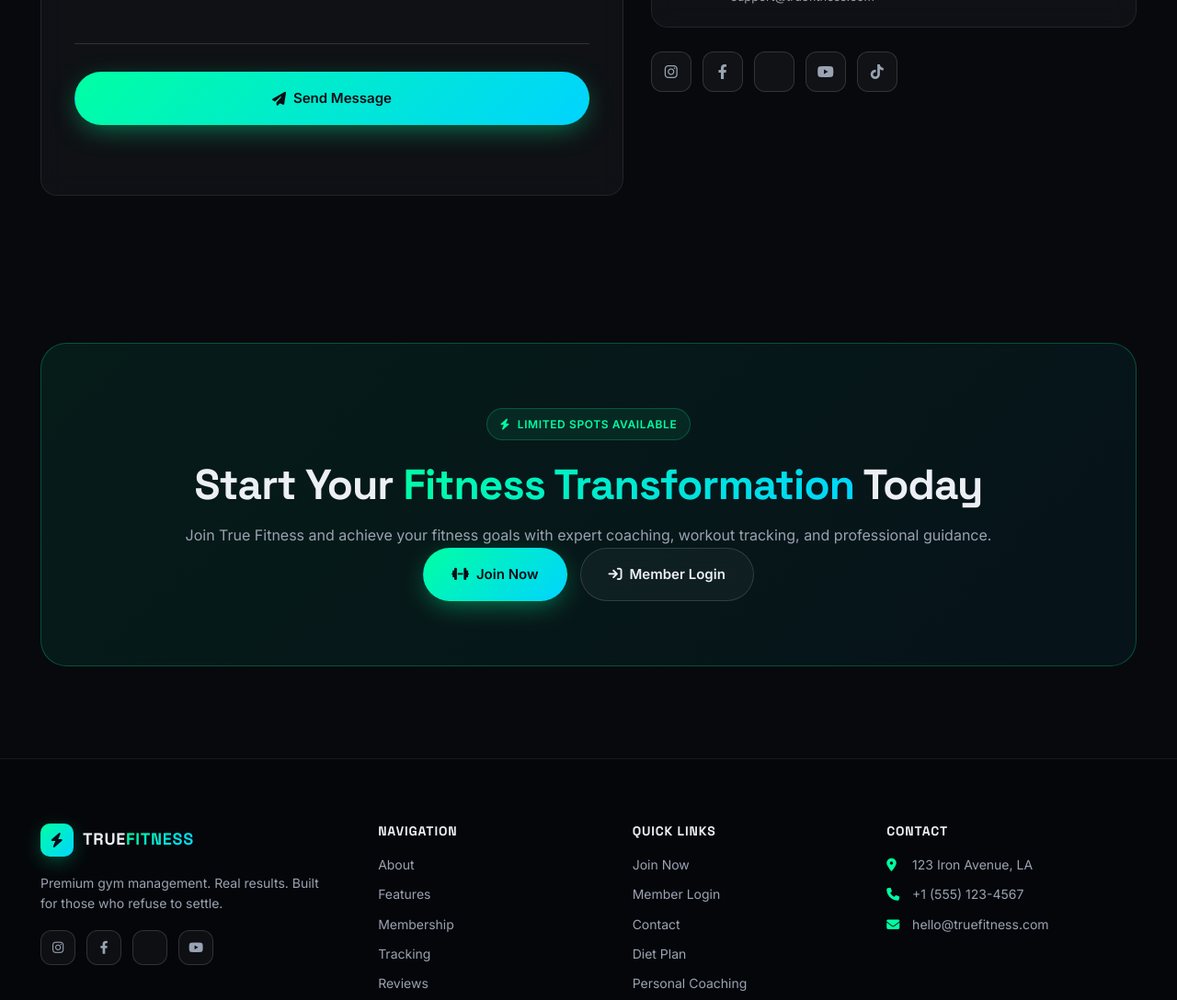
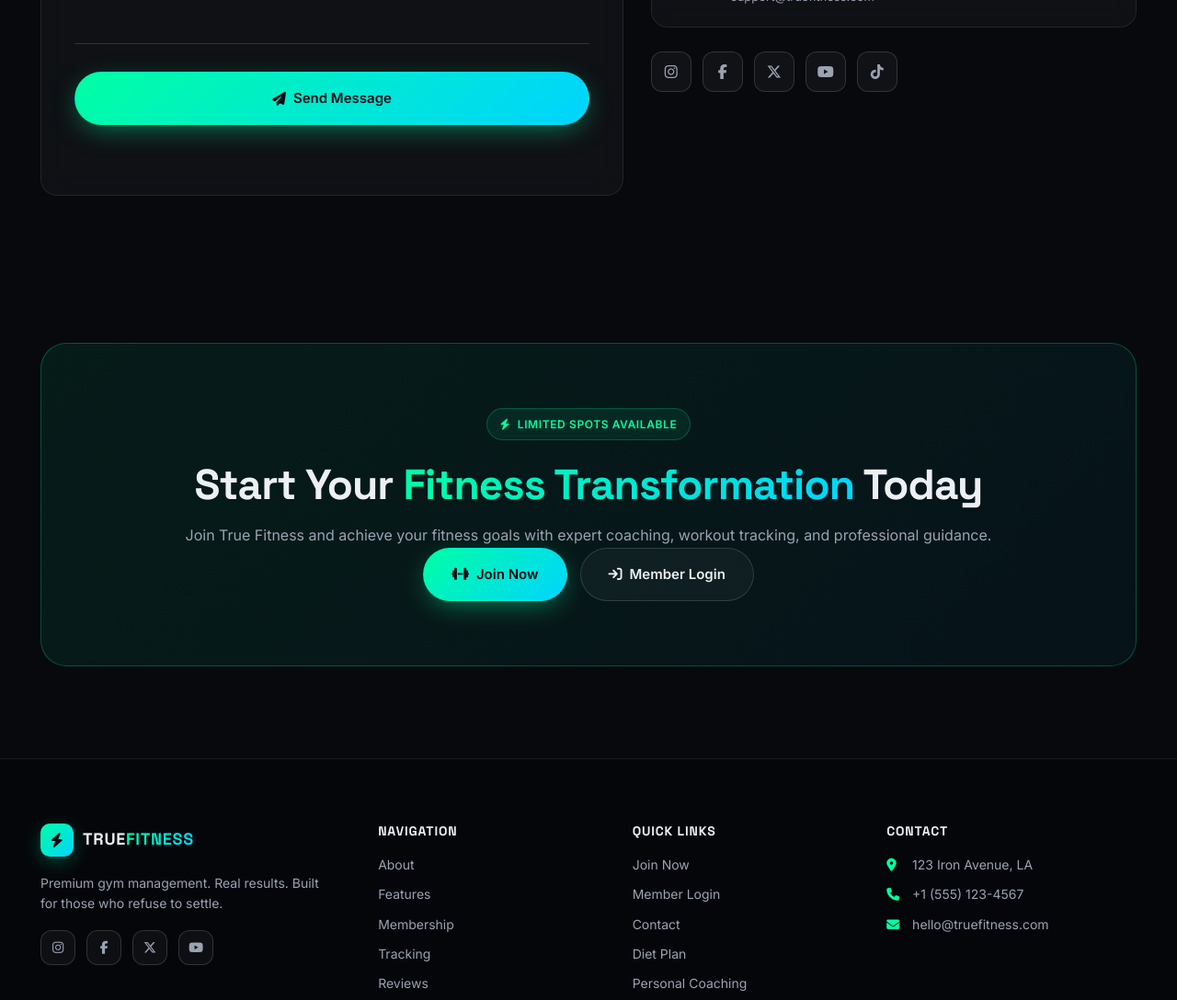
Before and after one commit to ZoyaAnsari19/True-Fitness, a Next.js app: page / in a window 1280 px wide. Shown: the part 8187-9275 px from the top of the page at 92% size. Built offline with nearby package versions, Linux system fonts and the light colour scheme.

Commit message:
Upgrade Font Awesome CDN to 6.7.2 for `fa-x-twitter` support and update aria-label from "Twitter" to "X" in social icons. Document changes in TASKLOG.md.

```diff
--- a/src/app/layout.tsx
+++ b/src/app/layout.tsx
@@ -24,7 +24,7 @@ export default function RootLayout({
           rel="stylesheet"
         />
         <link
-          href="https://cdn.jsdelivr.net/npm/@fortawesome/fontawesome-free@6.4.0/css/all.min.css"
+          href="https://cdn.jsdelivr.net/npm/@fortawesome/fontawesome-free@6.7.2/css/all.min.css"
           rel="stylesheet"
         />
         <link href="/static/style.css" rel="stylesheet" />
--- a/src/app/page.tsx
+++ b/src/app/page.tsx
@@ -607,7 +607,7 @@ export default function Home() {
               <div className="socials">
                 <a href="#" aria-label="Instagram"><i className="fa-brands fa-instagram"></i></a>
                 <a href="#" aria-label="Facebook"><i className="fa-brands fa-facebook-f"></i></a>
-                <a href="#" aria-label="Twitter"><i className="fa-brands fa-x-twitter"></i></a>
+                <a href="#" aria-label="X"><i className="fa-brands fa-x-twitter"></i></a>
                 <a href="#" aria-label="YouTube"><i className="fa-brands fa-youtube"></i></a>
                 <a href="#" aria-label="TikTok"><i className="fa-brands fa-tiktok"></i></a>
               </div>
@@ -650,7 +650,7 @@ export default function Home() {
             <div className="socials small">
               <a href="#" aria-label="Instagram"><i className="fa-brands fa-instagram"></i></a>
               <a href="#" aria-label="Facebook"><i className="fa-brands fa-facebook-f"></i></a>
-              <a href="#" aria-label="Twitter"><i className="fa-brands fa-x-twitter"></i></a>
+              <a href="#" aria-label="X"><i className="fa-brands fa-x-twitter"></i></a>
               <a href="#" aria-label="YouTube"><i className="fa-brands fa-youtube"></i></a>
             </div>
           </div>
```
Also changed, not shown: 1 other file (tests, documents, lock files or other folders).
